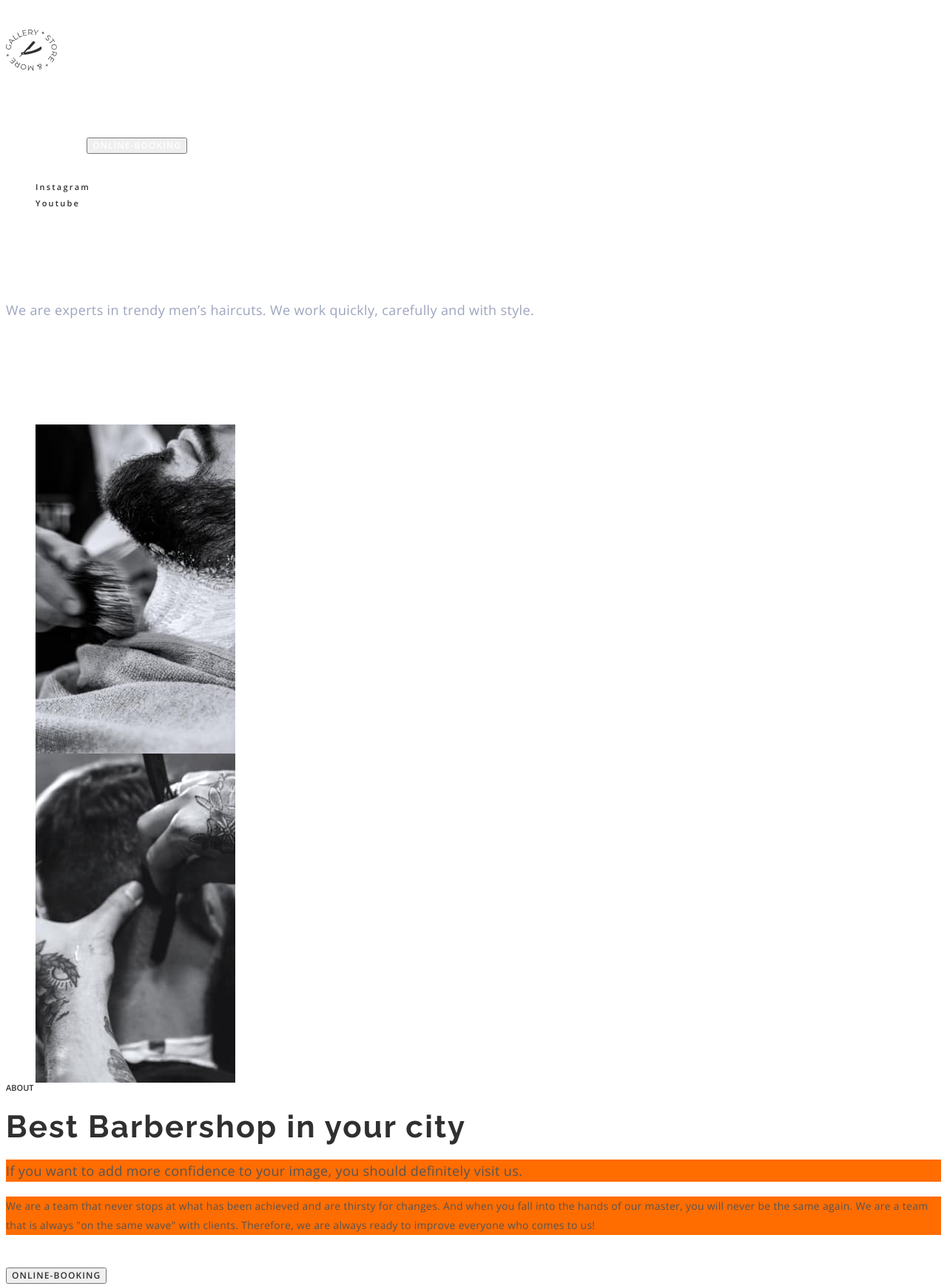
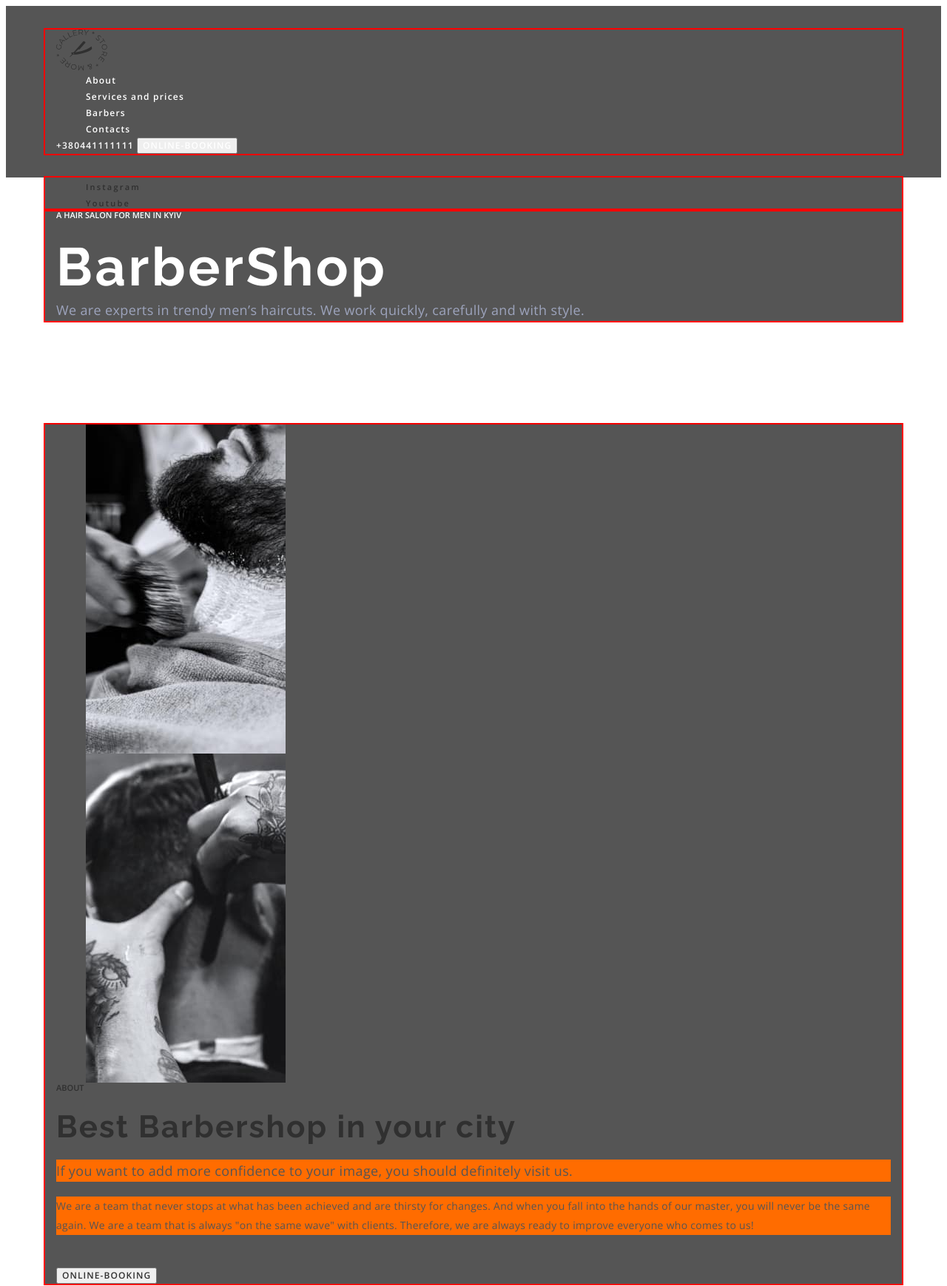
Before and after one commit to natnatimrs/tutorial, a plain HTML site: page index.html in a window 1280 px wide. Shown: the top 1739 px of the page at 74% size. Drawn offline with nearby package versions, Linux system fonts and the light colour scheme.

Commit message:
refresh styles, add containers

```diff
--- a/css/styles.css
+++ b/css/styles.css
@@ -91,7 +91,7 @@ img {
 }
 .container {
   background-color: #555555;
-  width: 1200px;
+  width: 1128px;
   padding-left: 15px;
   padding-right: 15px;
   margin-left: auto;
@@ -103,6 +103,7 @@ img {
 /*================ HEDER ================*/
 
 .page-header {
+  background-color: #555555;
   padding-top: 32px;
   padding-bottom: 32px;
 }
@@ -113,7 +114,6 @@ img {
 .logo-img {
 }
 .menu {
-
 }
 .menu-item {
 }
--- a/index.html
+++ b/index.html
@@ -14,7 +14,9 @@
     <link rel="stylesheet" href="./css/styles.css" />
   </head>
   <body>
+    <!-- HEADER -->
     <header class="page-header">
+      <div class="container">
         <nav class="page-nav">
           <a class="page-logo link" href="">
             <img class="logo-img" src="./img/logo.svg" alt="logo" />
@@ -36,10 +38,13 @@
         </nav>
         <a class="contact-phone link" href="tel:+380441111111">+380441111111</a>
         <button class="modal-btn" type="button">Online-booking</button>
+      </div>
     </header>
+        <!-- /HEADER -->
     <main>
+      <!-- HERO -->
       <section class="hero">
-        <div class="left-side-hero">
+        <div class="left-side-hero container">
           <ul class="media-list list">
             <li class="media-list-item">
               <a
@@ -61,7 +66,7 @@
             </li>
           </ul>
         </div>
-        <div class="right-side-hero">
+        <div class="right-side-hero container">
           <p class="suptitle suptitle-theme-dark">
             A hair salon for men in Kyiv
           </p>
@@ -72,7 +77,10 @@
           </p>
         </div>
       </section>
+            <!--/HERO -->
+            <!-- ABOUT -->
       <section class="about">
+       <div class="container">
           <ul>
             <li class="about-item list">
               <img src="./img/aboutimg1.jpg" alt="shaving breads" width="270" />
@@ -99,8 +107,12 @@
           <button type="button" class="about-btn modal-btn">
             Online-booking
           </button>
+       </div>
       </section>
+                  <!-- /ABOUT -->
+<!-- PRICES -->
       <section class="prices">
+        <div class="container">
           <p class="suptitle suptitle-theme-dark">
             Spend your time with the best masters
           </p>
@@ -170,8 +182,12 @@
             Only good things are said about us. But it's better to see and feel 1
             time than read 10 times.
           </p>
+        </div>
       </section>
+      <!-- PRICES -->
+<!-- TEAM -->
       <section class="team">
+        <div class="container">
           <p class="suptitle suptitle-theme-light">
             For true enjoyers of the atmosphere
           </p>
@@ -208,8 +224,12 @@
               <p class="team-text">Extreme Barber</p>
             </li>
           </ul>
+        </div>
       </section>
+      <!-- /TEAM -->
+<!-- GALERY -->
       <section class="galery">
+        <div class="container">
           <p class="suptitle suptitle-theme-light">
             In Latin, "barba" means "beard"
           </p>
@@ -248,8 +268,12 @@
               />
             </li>
           </ul>
+        </div>
       </section>
+      <!-- /GALERY -->
+<!-- BOOKING -->
       <section class="booking">
+        <div class="container">
           <h2 class="secondary-title booking-title">Online-booking</h2>
         </section>
         <section class="contact">
@@ -278,9 +302,12 @@
           </address>
           <p class="suptitle-theme-dark suptitle">Working hours</p>
           <p class="contact-text">Every day from 9:00 to 22:00</p>
+        </div>
       </section>
+      <!-- BOOKING -->
     </main>
     <footer>
+      <div class="container">
         <p class="footer-text">&copy;Copyright 2020</p>
         <ul class="media-list list">
           <li class="media-list-item">
@@ -302,6 +329,7 @@
             >
           </li>
         </ul>
+      </div>
     </footer>
   </body>
 </html>
```
Lines whose indentation alone changed are shown as unchanged.
